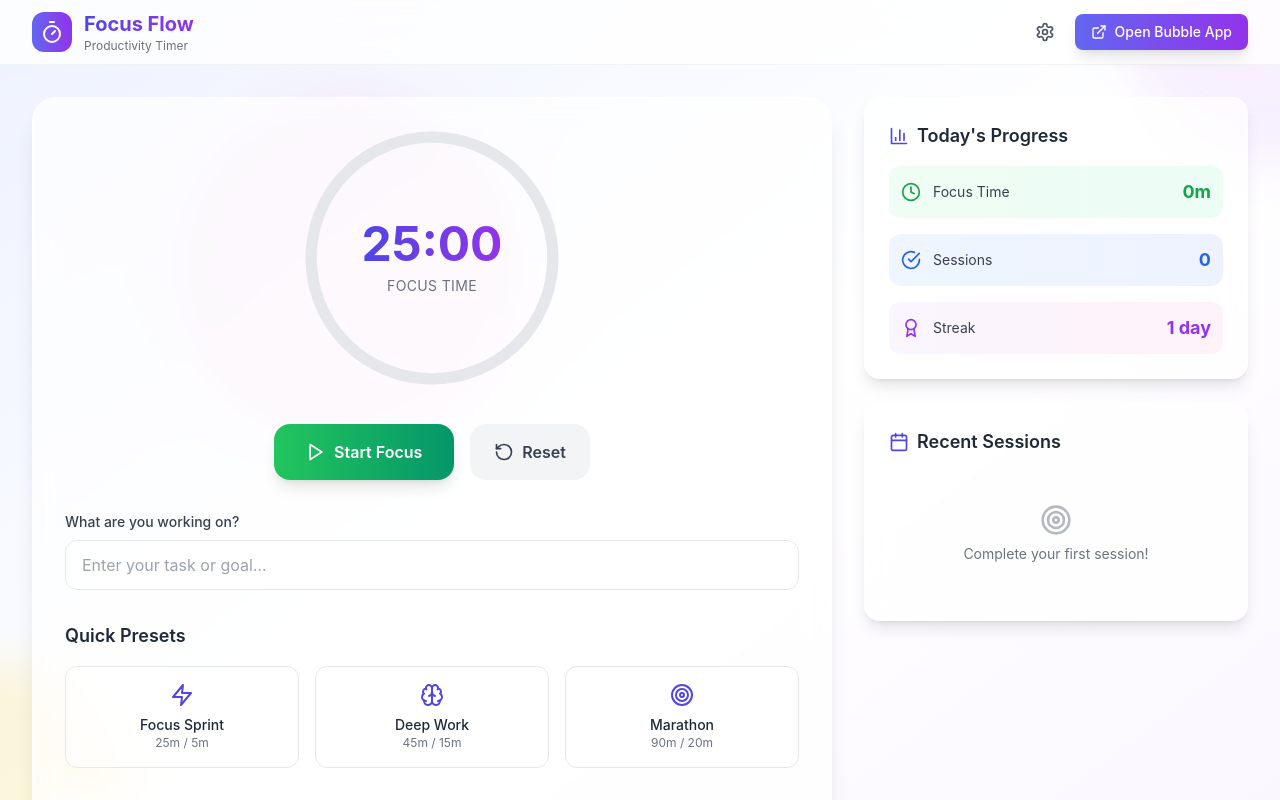
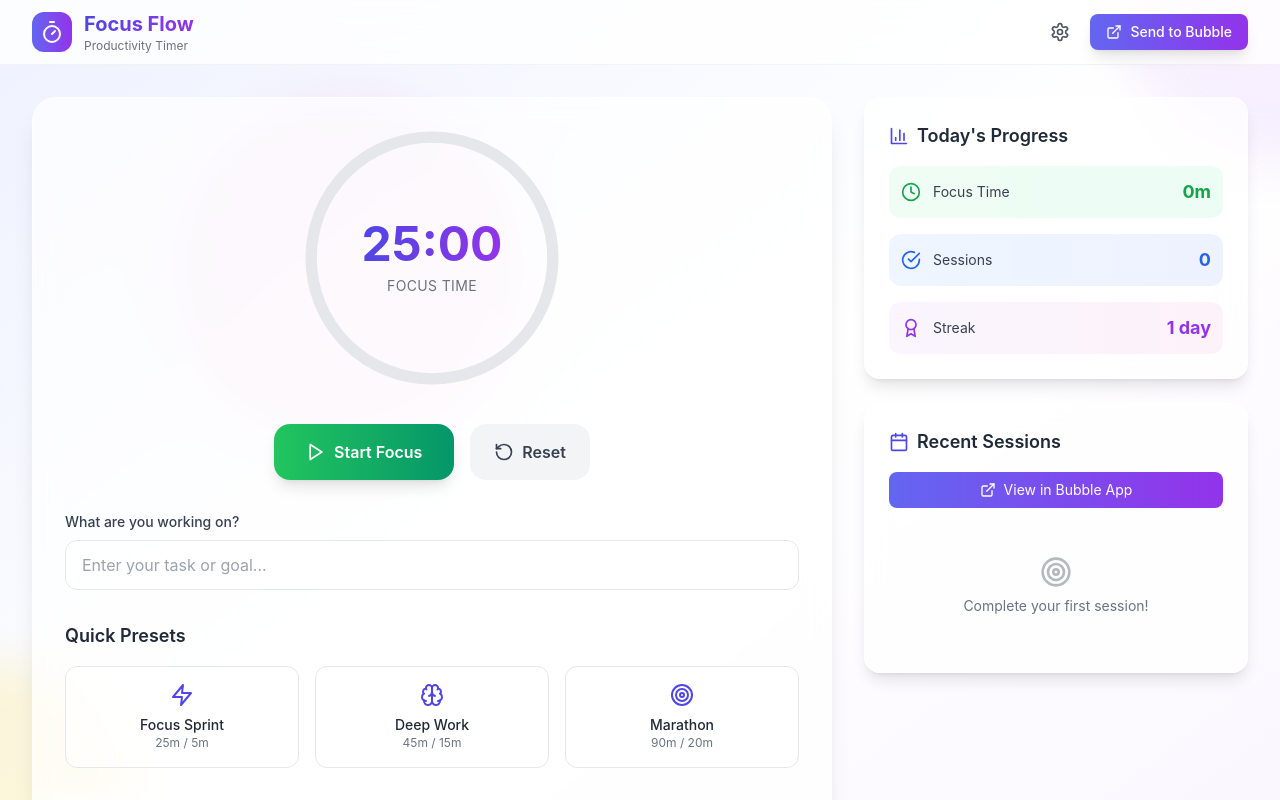
Before and after one commit to kbakhtiyaris/promodo_stunning, a React (Vite) app: page / in a window 1280 px wide. Shown: the top 800 px of the page. Built offline with nearby package versions, Linux system fonts and the light colour scheme.

Commit message:
Fix Bubble.io data transfer and URL parameters

```diff
--- a/src/App.tsx
+++ b/src/App.tsx
@@ -323,18 +323,38 @@ function App() {
 
   const sendToBubble = () => {
     const todaysStats = getTodaysStats();
-    const params = new URLSearchParams({
-      task_name: currentTask,
+
+    // Get the most recent completed session or create current session data
+    const sessionData = {
+      task_name: currentTask.trim() || 'Untitled Task',
       work_time: settings.workMinutes.toString(),
       break_time: settings.breakMinutes.toString(),
-      session_start: sessionStartTime || '',
+      session_start: sessionStartTime || new Date().toISOString(),
       session_end: new Date().toISOString(),
       user_id: userId,
       total_focus_time: todaysStats.totalMinutes.toString(),
-      session_count: todaysStats.sessionCount.toString()
+      session_count: todaysStats.sessionCount.toString(),
+      current_streak: streakData.currentStreak.toString(),
+      date: new Date().toISOString().split('T')[0]
+    };
+
+    console.log('Sending data to Bubble:', sessionData);
+
+    const params = new URLSearchParams({
+      task_name: sessionData.task_name,
+      work_time: sessionData.work_time,
+      break_time: sessionData.break_time,
+      session_start: sessionData.session_start,
+      session_end: sessionData.session_end,
+      user_id: sessionData.user_id,
+      total_focus_time: sessionData.total_focus_time,
+      session_count: sessionData.session_count,
+      current_streak: sessionData.current_streak,
+      date: sessionData.date
     });
 
     const fullUrl = `${settings.bubbleUrl}?${params.toString()}`;
+    console.log('Full Bubble URL:', fullUrl);
     window.open(fullUrl, '_blank');
   };
 
@@ -413,7 +433,7 @@ function App() {
                 className="flex items-center space-x-2 px-4 py-2 bg-gradient-to-r from-indigo-500 to-purple-600 text-white rounded-lg hover:from-indigo-600 hover:to-purple-700 transition-all duration-200 shadow-lg hover:shadow-xl transform hover:-translate-y-0.5"
               >
                 <ExternalLink className="w-4 h-4" />
-                <span className="text-sm font-medium">Open Bubble App</span>
+                <span className="text-sm font-medium">Send to Bubble</span>
               </button>
             </div>
           </div>
@@ -601,6 +621,15 @@ function App() {
                 <Calendar className="w-5 h-5 text-indigo-600 mr-2" />
                 Recent Sessions
               </h3>
+              <div className="mb-4">
+                <button
+                  onClick={sendToBubble}
+                  className="w-full flex items-center justify-center space-x-2 px-4 py-2 bg-gradient-to-r from-indigo-500 to-purple-600 text-white rounded-lg hover:from-indigo-600 hover:to-purple-700 transition-all duration-200 text-sm"
+                >
+                  <ExternalLink className="w-4 h-4" />
+                  <span>View in Bubble App</span>
+                </button>
+              </div>
               <div className="space-y-3">
                 {sessions.slice(-3).reverse().map((session) => (
                   <div key={session.id} className="flex items-center justify-between p-3 bg-gray-50/50 rounded-xl">
```
